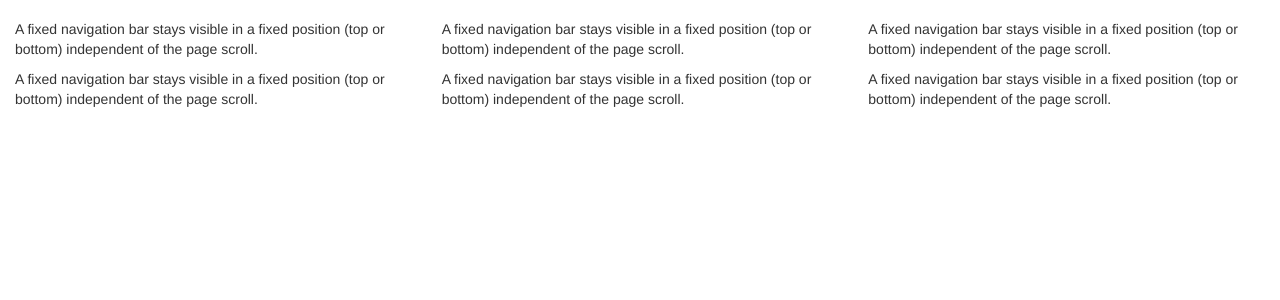
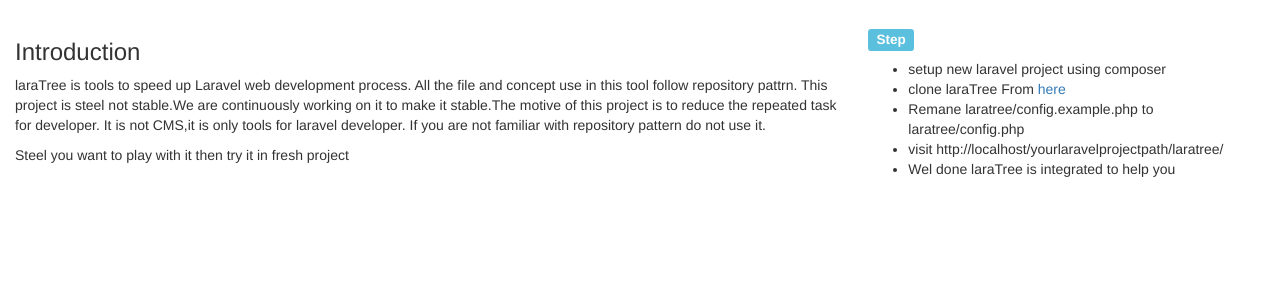
Before and after one commit to treetechsuman/laratree, a PHP site: page /dashboard/ in a window 1280 px wide. Shown: the part 51-351 px from the top of the page. Run offline with PHP 8.4, Linux system fonts and the light colour scheme; some libraries are stand-ins or nearby versions.

Commit message:
error in component fixed and addition of some documentation

```diff
--- a/config/config.example.php
+++ b/config/config.example.php
@@ -30,9 +30,4 @@
 $_SESSION['Password'] = '';
 
 
-//create model folder----
-if(!file_exists('../app/Model')) {
-	mkdir('../app/Model', 0777, true);
-}
-
 ?>
--- a/laravel/component/rolepermission/repository/RolePermission/EloquentRolePermission.php
+++ b/laravel/component/rolepermission/repository/RolePermission/EloquentRolePermission.php
@@ -28,7 +28,7 @@
   }
 
 	public function getRoleById($id) {
-		return $this->role->findorfail($id)->first();
+		return $this->role->findorfail($id);
 	}
 
 	public function getAllRole() {
--- a/laravel/resources/backend/backend/layouts/component_menu.blade.php
+++ /dev/null
@@ -1 +0,0 @@
-<li><a href="{{url('#')}}"><i class="fa fa-circle-o"></i>com one</a></li>
--- a/laravel/resources/backend/backend/layouts/side_nav.blade.php
+++ b/laravel/resources/backend/backend/layouts/side_nav.blade.php
@@ -30,6 +30,7 @@
                     <i class="fa fa-dashboard"></i> <span>Dashboard</span>
                 </a>
             </li>
+            @include('backend.layouts.generated_menu')
             <li class="treeview">
                 <a href="#">
                     <i class="fa fa-laptop"></i>
--- a/system/process/migration/generate_migration.php
+++ b/system/process/migration/generate_migration.php
@@ -7,8 +7,8 @@
 //rtrim($string, ",")
 $_SESSION['field_name']= $_POST['field_name'];
 $_SESSION['type']= $_POST['type'];
-
-$file_name = date("Y").'_'.date("m").'_'.date("d").'_create_'.$_POST['table_name']. '_table.php';
+//HHMMSS
+$file_name = date("Y").'_'.date("m").'_'.date("d").'_'.date("hms").'_create_'.$_POST['table_name']. '_table.php';
 //echo $file_name;
 $myfile = fopen(MigrationFolderPath.$file_name, "w") or die("Unable to open file!");
 
@@ -37,7 +37,7 @@
 				$text = "\n\t\t\t$" . "table->".$_POST['type'][$i]."('" . $_POST['field_name'][$i] .",'['value1','value2']);";
 			}elseif($_POST['type'][$i]=='foreign'){
 				$text = "\n\t\t\t$" . "table->integer('" . $_POST['field_name'][$i] ."')->unsigned();";
-				$text .= "\n\t\t\t$" . "table->".$_POST['type'][$i]."('" . $_POST['field_name'][$i] ."')->references('id')->on('table name');";
+				$text .= "\n\t\t\t$" . "table->".$_POST['type'][$i]."('" . $_POST['field_name'][$i] ."')->references('id')->on('table name')->onDelete('cascade');";
 
 			}else{
 				$text = "\n\t\t\t$" . "table->".$_POST['type'][$i]."('" . $_POST['field_name'][$i] ."');";
--- a/views/create_controller.php
+++ b/views/create_controller.php
@@ -42,9 +42,9 @@
     </div>
 </div>
 <div class="col-md-5">
-<?php require_once('include/migration_model_file_tree.php'); ?>
+<?php //require_once('include/migration_model_file_tree.php'); ?>
 <?php require_once('include/controller_file_tree.php'); ?>
-<?php require_once('include/repository_file_tree.php'); ?>
+<?php //require_once('include/repository_file_tree.php'); ?>
 
 
 </div>
--- a/views/home.php
+++ b/views/home.php
@@ -1,12 +1,17 @@
-<div class="col-md-4">
-  <p>A fixed navigation bar stays visible in a fixed position (top or bottom) independent of the page scroll.</p>
-  <p>A fixed navigation bar stays visible in a fixed position (top or bottom) independent of the page scroll.</p>
+<div class="col-md-8">
+  <h3>Introduction</h3>
+  <p>laraTree is tools to speed up Laravel web development process. All the file and concept use in this tool follow repository pattrn. This project is steel not stable.We are continuously working on it to make it stable.The motive of this project is to reduce the repeated task for developer. It is not CMS,it is only tools for laravel developer. If you are not familiar with repository pattern do not use it. </p>
+  <p>Steel you want to play with it then try it in fresh project</p>
 </div>
 <div class="col-md-4">
-  <p>A fixed navigation bar stays visible in a fixed position (top or bottom) independent of the page scroll.</p>
-  <p>A fixed navigation bar stays visible in a fixed position (top or bottom) independent of the page scroll.</p>
+  <h4><label class="label label-info">Step</label></h4>
+  <p>
+  	<ul>
+  		<li>setup new laravel project using composer</li>
+  		<li>clone laraTree From <a href="https://github.com/treetechsuman/laratree" target="_blank">here</a></li>
+  		<li>Remane laratree/config.example.php to laratree/config.php</li>
+  		<li>visit http://localhost/yourlaravelprojectpath/laratree/</li>
+  		<li>Wel done laraTree is integrated to help you</li>
+  	</ul>
+  </p>
 </div>
-<div class="col-md-4">
-  <p>A fixed navigation bar stays visible in a fixed position (top or bottom) independent of the page scroll.</p>
-  <p>A fixed navigation bar stays visible in a fixed position (top or bottom) independent of the page scroll.</p>
-</div>
```
Also changed, not shown: system/process/component/generate_rolepermission.php (+16 -23 lines), system/process/repository/generate_repository.php (+13 -1 lines), system/process/views/generate_view.php (+9 -3 lines), views/create_adminlte.php (+19 -1 lines), views/create_component.php (+14 -0 lines), views/create_repository.php (+1 -11 lines), laravel/component/rolepermission/migrations/2017_01_03_093726_role_permission.php (deleted), laravel/component/rolepermission/migrations/2017_01_20_080119_create_role_permission_table.php (added), laravel/resources/backend/backend/layouts/generated_menu.blade.php (added).
